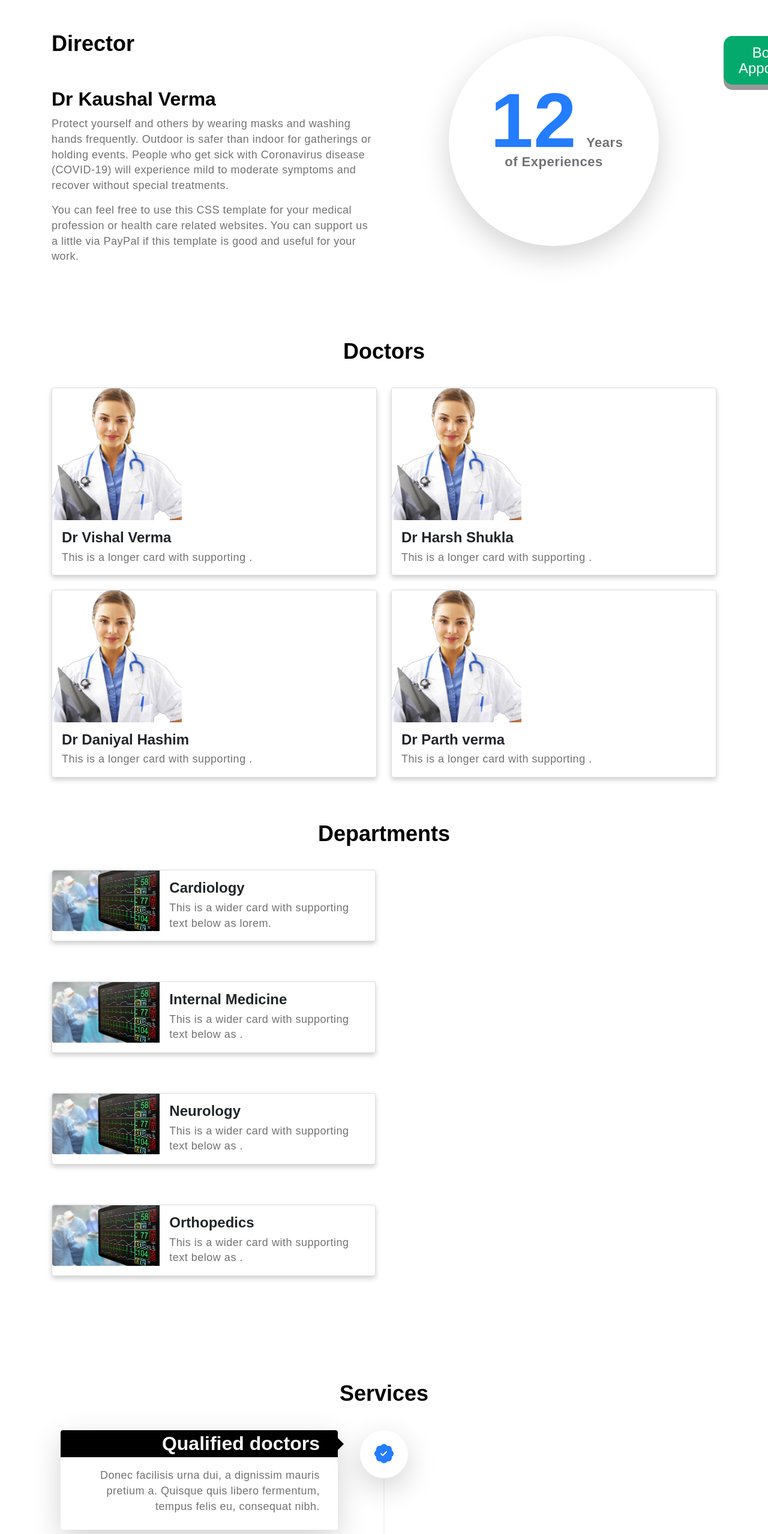
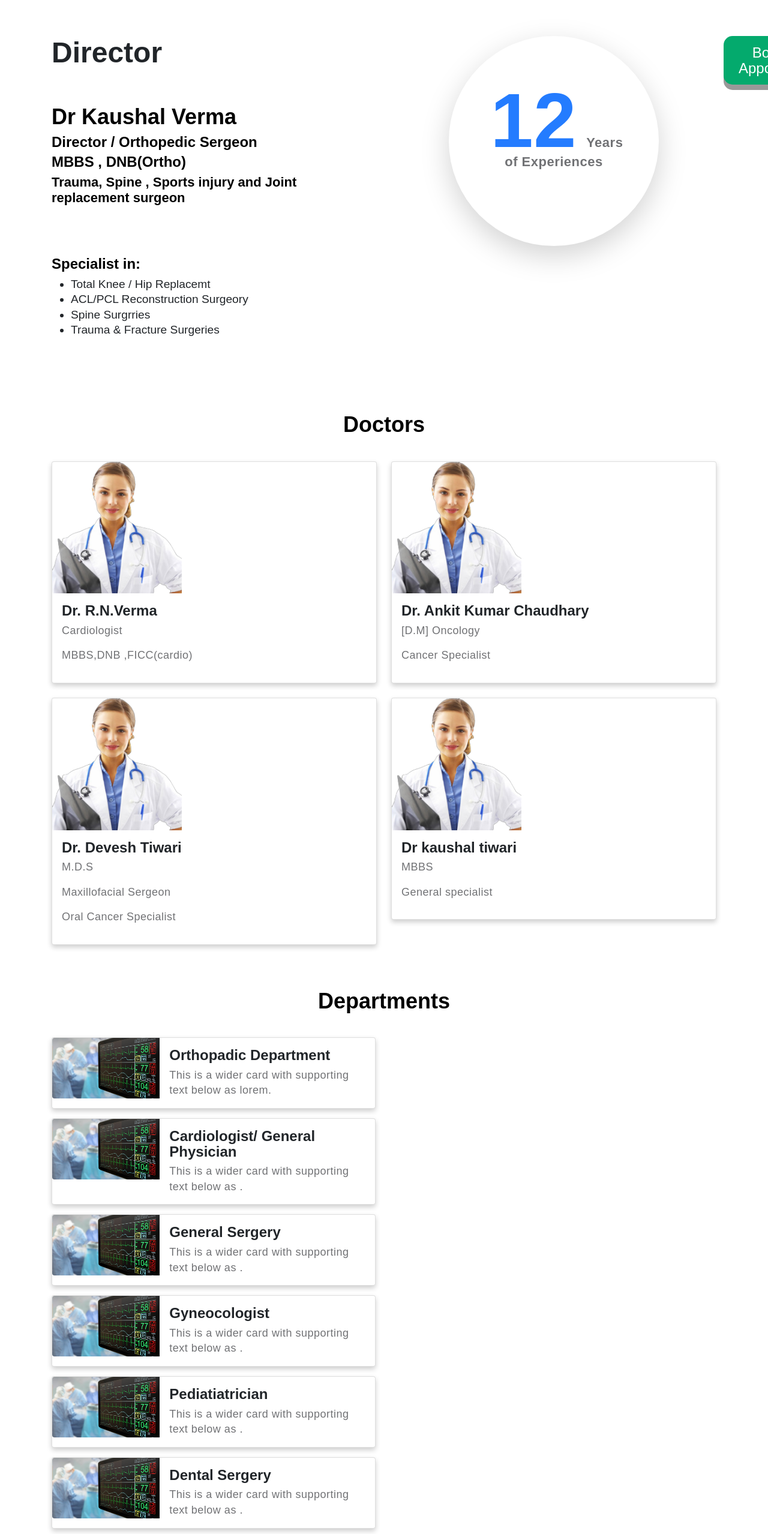
Before and after one commit to daniyal1337/hospital, a plain HTML site: page index.html in a window 1280 px wide. Shown: the part 842-3399 px from the top of the page at 60% size. Drawn offline with nearby package versions, Linux system fonts and the light colour scheme.

Commit message:
index.html

```diff
--- a/index.html
+++ b/index.html
@@ -130,19 +130,28 @@ https://templatemo.com/tm-566-medic-care
             <section class="section-padding" id="about">
                 <div class="container">
                     <div class="btn22">
-                <button class="button1">Book An Appointment</button>
-            </div>
+                        <button class="button1">Book An Appointment</button>
+                    </div>
                     <div class="row">
 
                         <div class="col-lg-6 col-md-6 col-12">
-                            <h2 class="mb-lg-3 mb-3">Director</h2>
+                            <h1 class="mb-lg-3 mb-3 ">
+                                <span>Director</h1></span>
 
                             <br><br>
-                            <h3 class="mb-lg-3 mb-3">Dr Kaushal Verma</h3>
+                            <h2 class="mb-lg-3 mb-3">Dr Kaushal Verma</h2>
+                            <h5>Director / Orthopedic Sergeon</h5>
+                            <h5>               MBBS , DNB(Ortho)</h5>
+                            <h6>Trauma, Spine , Sports injury and Joint replacement surgeon</h6>
+                            <br><br><br>
 
-                            <p>Protect yourself and others by wearing masks and washing hands frequently. Outdoor is safer than indoor for gatherings or holding events. People who get sick with Coronavirus disease (COVID-19) will experience mild to moderate symptoms and recover without special treatments.</p>
-
-                            <p>You can feel free to use this CSS template for your medical profession or health care related websites. You can <a rel="nofollow" href="http://paypal.me/templatemo" target="_blank">support us a little</a> via PayPal if this template is good and useful for your work.</p>
+                                <h5> <b>Specialist in:</b></h5>
+                            <ul>
+                                <li>Total Knee / Hip Replacemt</li>
+                                <li>ACL/PCL Reconstruction Surgeory</li>
+                                <li>Spine Surgrries</li>
+                                <li>Trauma & Fracture Surgeries</li>
+                            </ul>
                         </div>
 
                         <div class="col-lg-4 col-md-5 col-12 mx-auto">
@@ -165,8 +174,9 @@ https://templatemo.com/tm-566-medic-care
                           <div class="card">
                             <img src="doctor-png-5a3a4704b31605.7239209415137687087336-removebg-preview.png" class="card-img-top" alt="" style="width:40%;">
                             <div class="card-body">
-                              <h5 class="card-title">Dr Vishal Verma</h5>
-                              <p class="card-text">This is a longer card with supporting .</p>
+                              <h5 class="card-title">Dr. R.N.Verma</h5>
+                              <p class="card-text">Cardiologist</p>
+                              <p>MBBS,DNB ,FICC(cardio)</p>
                             </div>
                           </div>
                         </div>
@@ -174,8 +184,9 @@ https://templatemo.com/tm-566-medic-care
                           <div class="card">
                             <img src="doctor-png-5a3a4704b31605.7239209415137687087336-removebg-preview.png" class="card-img-top" alt="" style="width:40%;">
                             <div class="card-body">
-                              <h5 class="card-title">Dr Harsh Shukla</h5>
-                              <p class="card-text">This is a longer card with supporting .</p>
+                              <h5 class="card-title">Dr. Ankit Kumar Chaudhary</h5>
+                              <p class="card-text">[D.M] Oncology</p>
+                              <p>Cancer Specialist</p>
                             </div>
                           </div>
                         </div>
@@ -183,8 +194,10 @@ https://templatemo.com/tm-566-medic-care
                           <div class="card">
                             <img src="doctor-png-5a3a4704b31605.7239209415137687087336-removebg-preview.png" class="card-img-top" alt="" style="width:40%;">
                             <div class="card-body">
-                              <h5 class="card-title">Dr Daniyal Hashim</h5>
-                              <p class="card-text">This is a longer card with supporting .</p>
+                              <h5 class="card-title">Dr. Devesh Tiwari</h5>
+                              <p class="card-text">M.D.S</p>
+                              <P>Maxillofacial Sergeon </P>
+                              <p>Oral Cancer Specialist</p>
                             </div>
                           </div>
                         </div>
@@ -192,8 +205,9 @@ https://templatemo.com/tm-566-medic-care
                           <div class="card">
                             <img src="doctor-png-5a3a4704b31605.7239209415137687087336-removebg-preview.png" class="card-img-top" alt="" style="width:40%;">
                             <div class="card-body">
-                              <h5 class="card-title">Dr Parth verma</h5>
-                              <p class="card-text">This is a longer card with supporting .</p>
+                              <h5 class="card-title">Dr kaushal tiwari</h5>
+                              <p class="card-text">MBBS </p>
+                              <P>General specialist</P>
                             </div>
                           </div>
                         </div>
@@ -216,7 +230,7 @@ https://templatemo.com/tm-566-medic-care
                           </div>
                           <div class="col-md-8">
                             <div class="card-body">
-                              <h5 class="card-title">Cardiology</h5>
+                              <h5 class="card-title">Orthopadic Department</h5>
                               <p class="card-text">This is a wider card with supporting text below as lorem.</p>
 
                             </div>
@@ -224,7 +238,7 @@ https://templatemo.com/tm-566-medic-care
                         </div>
                       </div>
 
-                      <br><br>
+
                       <div class="card mb-3" style="max-width: 540px;">
                         <div class="row g-0">
                           <div class="col-md-4">
@@ -232,7 +246,7 @@ https://templatemo.com/tm-566-medic-care
                           </div>
                           <div class="col-md-8">
                             <div class="card-body">
-                              <h5 class="card-title">Internal Medicine</h5>
+                              <h5 class="card-title">Cardiologist/ General Physician</h5>
                               <p class="card-text">This is a wider card with supporting text below as .</p>
 
                             </div>
@@ -240,7 +254,7 @@ https://templatemo.com/tm-566-medic-care
                         </div>
                       </div>
 
-                      <br><br>
+
                       <div class="card mb-3" style="max-width: 540px;">
                         <div class="row g-0">
                           <div class="col-md-4">
@@ -248,7 +262,7 @@ https://templatemo.com/tm-566-medic-care
                           </div>
                           <div class="col-md-8">
                             <div class="card-body">
-                              <h5 class="card-title">Neurology</h5>
+                              <h5 class="card-title">General Sergery</h5>
                               <p class="card-text">This is a wider card with supporting text below as .</p>
 
                             </div>
@@ -256,7 +270,6 @@ https://templatemo.com/tm-566-medic-care
                         </div>
                       </div>
 
-                      <br><br>
                       <div class="card mb-3" style="max-width: 540px;">
                         <div class="row g-0">
                           <div class="col-md-4">
@@ -264,7 +277,38 @@ https://templatemo.com/tm-566-medic-care
                           </div>
                           <div class="col-md-8">
                             <div class="card-body">
-                              <h5 class="card-title">Orthopedics</h5>
+                              <h5 class="card-title">Gyneocologist</h5>
+                              <p class="card-text">This is a wider card with supporting text below as .</p>
+
+                            </div>
+                          </div>
+                        </div>
+                      </div>
+
+                      <div class="card mb-3" style="max-width: 540px;">
+                        <div class="row g-0">
+                          <div class="col-md-4">
+                            <img src="hospital-heart-monitor-712_3.jpg" class="img-fluid rounded-start" alt="...">
+                          </div>
+                          <div class="col-md-8">
+                            <div class="card-body">
+                              <h5 class="card-title">Pediatiatrician</h5>
+                              <p class="card-text">This is a wider card with supporting text below as .</p>
+
+                            </div>
+                          </div>
+                        </div>
+                      </div>
+
+
+                      <div class="card mb-3" style="max-width: 540px;">
+                        <div class="row g-0">
+                          <div class="col-md-4">
+                            <img src="hospital-heart-monitor-712_3.jpg" class="img-fluid rounded-start" alt="...">
+                          </div>
+                          <div class="col-md-8">
+                            <div class="card-body">
+                              <h5 class="card-title">Dental Sergery</h5>
                               <p class="card-text">This is a wider card with supporting text below as .</p>
 
                             </div>
@@ -285,7 +329,7 @@ https://templatemo.com/tm-566-medic-care
                         <div class="timeline">
                             <div class="row g-0 justify-content-end justify-content-md-around align-items-start timeline-nodes">
                                 <div class="col-9 col-md-5 me-md-4 me-lg-0 order-3 order-md-1 timeline-content bg-white shadow-lg">
-                                    <h3 class=" text-light">Qualified doctors</h3>
+                                    <h3 class=" text-light">Emergency Services 24*7</h3>
 
                                     <p>Donec facilisis urna dui, a dignissim mauris pretium a. Quisque quis libero fermentum, tempus felis eu, consequat nibh.</p>
                                 </div>
@@ -301,7 +345,7 @@ https://templatemo.com/tm-566-medic-care
 
                             <div class="row g-0 justify-content-end justify-content-md-around align-items-start timeline-nodes my-lg-5 my-4">
                                 <div class="col-9 col-md-5 ms-md-4 ms-lg-0 order-3 order-md-1 timeline-content bg-white shadow-lg">
-                                    <h3 class=" text-light">Consulting your health</h3>
+                                    <h3 class=" text-light">ECG</h3>
 
                                     <p>You are fully permitted to use this template for your commercial or personal website. You are not permitted to redistribute the template ZIP file for a download purpose on any other <a href="https://www.google.com/search?q=free+css" target="_blank">Free CSS collection</a> website.</p>
                                 </div>
@@ -317,7 +361,7 @@ https://templatemo.com/tm-566-medic-care
 
                             <div class="row g-0 justify-content-end justify-content-md-around align-items-start timeline-nodes">
                                 <div class="col-9 col-md-5 me-md-4 me-lg-0 order-3 order-md-1 timeline-content bg-white shadow-lg">
-                                    <h3 class=" text-light">Certified Nurses</h3>
+                                    <h3 class=" text-light">300 MA DIGITAL(DR) X-Ray Machine</h3>
 
                                     <p>Phasellus eleifend, urna interdum congue viverra, arcu neque ultrices ligula, id pulvinar nisi nibh et lacus. Vivamus gravida, ipsum non euismod tincidunt, sapien elit fermentum mi, quis iaculis enim ligula at arcu.</p>
                                 </div>
@@ -331,13 +375,33 @@ https://templatemo.com/tm-566-medic-care
                                 </div>
                             </div>
 
+
+
                             <div class="row g-0 justify-content-end justify-content-md-around align-items-start timeline-nodes my-lg-5 my-4">
                                 <div class="col-9 col-md-5 ms-md-4 ms-lg-0 order-3 order-md-1 timeline-content bg-white shadow-lg">
-                                    <h3 class=" text-light">Emergency Care</h3>
+                                    <h3 class=" text-light">Advance Physiotherapy Center</h3>
 
                                     <p class="mb-0 pb-0">Fusce vestibulum euismod nulla sed ultrices. Praesent rutrum nulla vel sapien euismod, quis tempus dui placerat.</p>
 
-                                    <p>Integer posuere erat a ante venenatis dapibus posuere velit aliquet. Maecenas faucibus mollis interdum. Donec ullamcorper nulla non metus auctor fringilla</p>
+
+                                </div>
+
+                                <div class="col-3 col-sm-1 order-2 timeline-icons text-md-center">
+                                    <i class="bi-globe timeline-icon"></i>
+                                </div>
+
+                                <div class="col-9 col-md-5 pe-md-3 pe-lg-0 order-1 order-md-3 py-4 timeline-date">
+
+                                </div>
+                            </div>
+
+                            <div class="row g-0 justify-content-end justify-content-md-around align-items-start timeline-nodes my-lg-5 my-4">
+                                <div class="col-9 col-md-5 ms-md-4 ms-lg-0 order-3 order-md-1 timeline-content bg-white shadow-lg">
+                                    <h3 class=" text-light">Pathology</h3>
+
+                                    <p class="mb-0 pb-0">Fusce vestibulum euismod nulla sed ultrices. Praesent rutrum nulla vel sapien euismod, quis tempus dui placerat.</p>
+
+
                                 </div>
 
                                 <div class="col-3 col-sm-1 order-2 timeline-icons text-md-center">
@@ -351,7 +415,7 @@ https://templatemo.com/tm-566-medic-care
 
                             <div class="row g-0 justify-content-end justify-content-md-around align-items-start timeline-nodes">
                                 <div class="col-9 col-md-5 me-md-4 me-lg-0 order-3 order-md-1 timeline-content bg-white shadow-lg">
-                                    <h3 class=" text-light">24 Hours Service</h3>
+                                    <h3 class=" text-light">Modular OT Complex</h3>
 
                                     <p>If you need a working contact form that submits email to your inbox, please <a rel="nofollow" href="https://templatemo.com/contact" target="_parent">visit our contact page</a> for more information.</p>
                                 </div>
```
